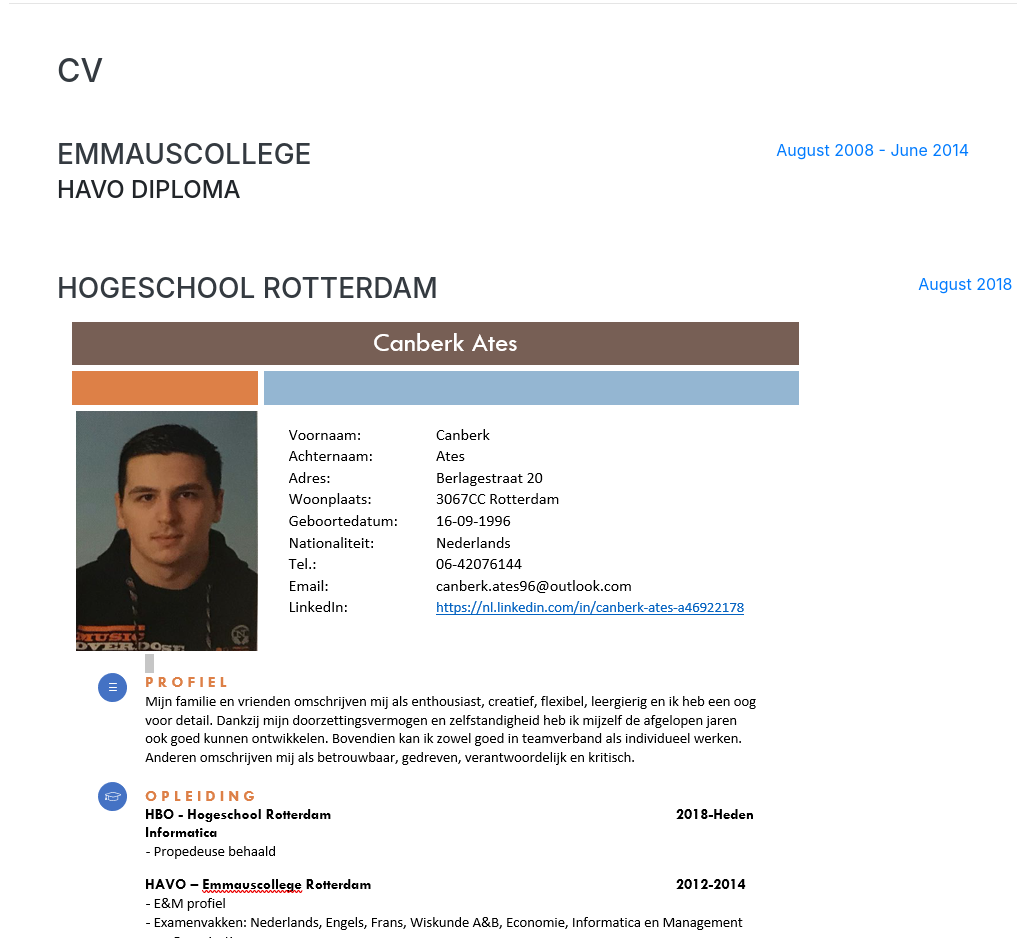
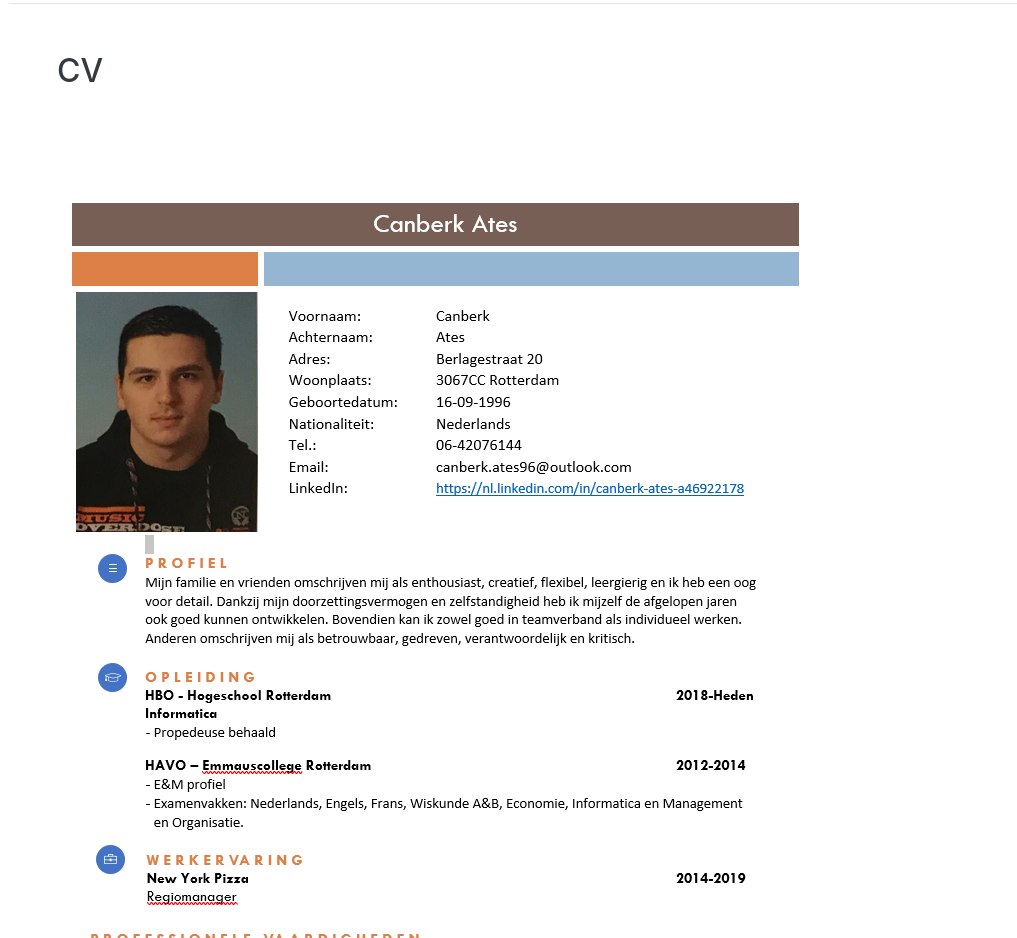
Before and after one commit to canberkates/canberkates.github.io, a website with bundled scripts: page index.html in a window 1280 px wide. Shown: the part 2341-3279 px from the top of the page, without its empty margins (263-1280 px from the left). Built offline with nearby package versions, Linux system fonts and the light colour scheme; a web font is replaced by a local one.

Commit message:
Update index.html

```diff
--- a/index.html
+++ b/index.html
@@ -150,21 +150,16 @@
         <h2 class="mb-5">CV</h2>
         <div class="resume-item d-flex flex-column flex-md-row justify-content-between mb-5">
           <div class="resume-content">
-            <h3 class="mb-0">Emmauscollege</h3>
-            <div class="subheading mb-3">Havo diploma</div>
           </div>
           <div class="resume-date text-md-right">
-            <span class="text-primary">August 2008 - June 2014</span>
           </div>
         </div>
         <div class="resume-item d-flex flex-column flex-md-row justify-content-between mb-5">
           <div class="resume-content">
-            <h3 class="mb-0">Hogeschool Rotterdam</h3>
             <img class="" src ="img/cv1.png" alt="">
             <img class="" src ="img/cv2.png" alt="">
           </div>
           <div class="resume-date text-md-right">
-            <span class="text-primary">August 2018 - Ongoing</span>
           </div>
         </div>
       </div>
```
